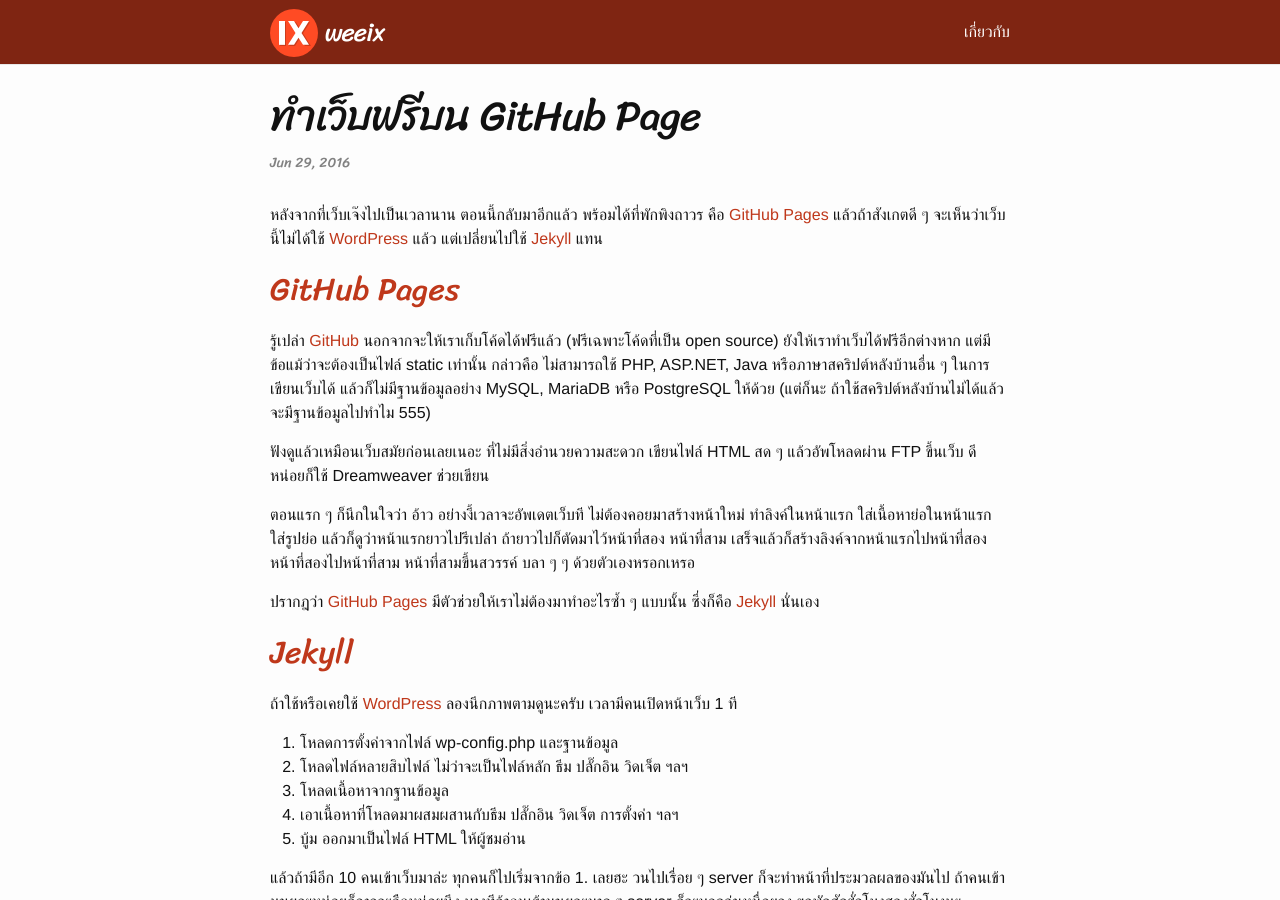
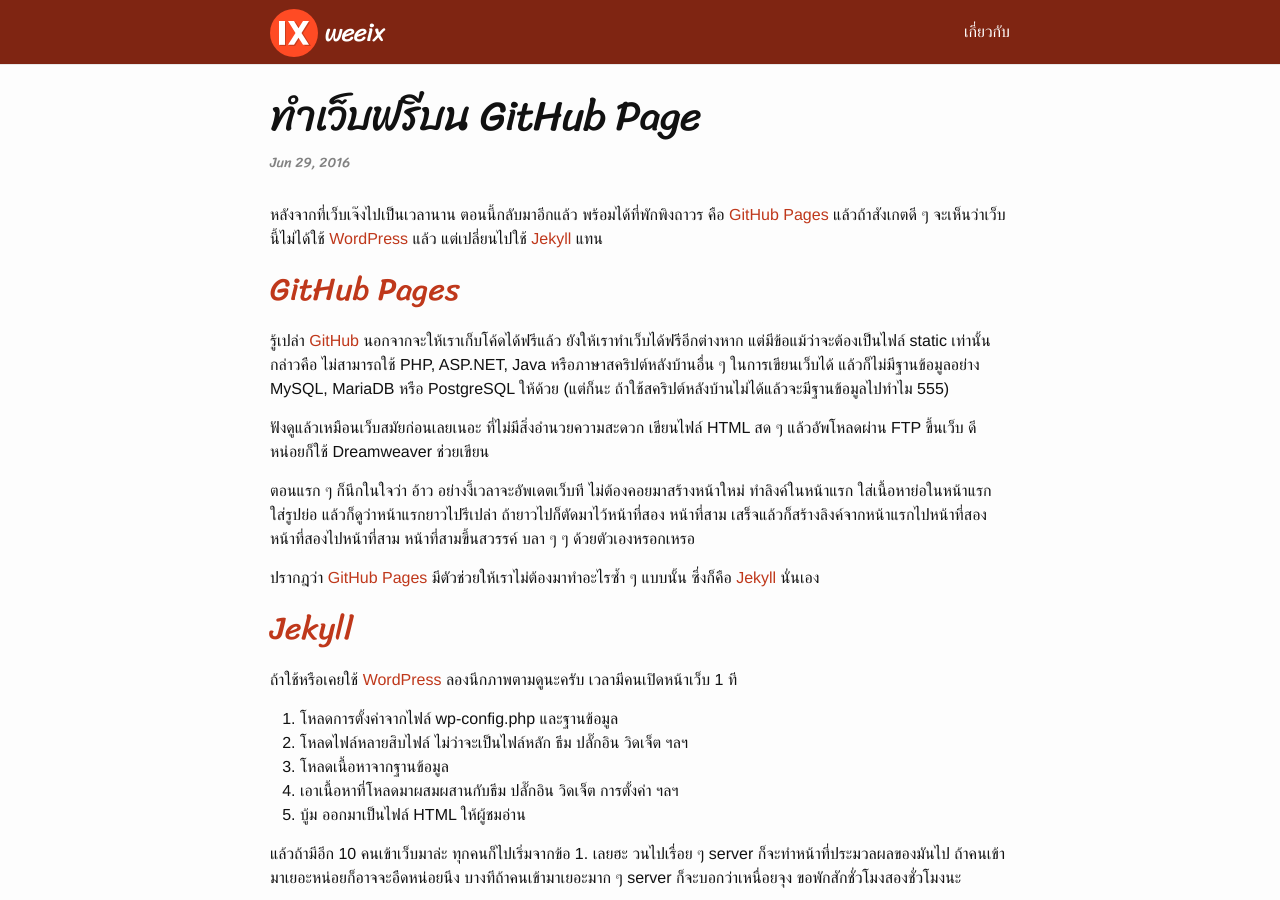
Before and after one commit to weeix/weeix.github.io, a Jekyll site: the page built from _posts/2016-06-29-migrated-to-github.md, in a window 1280 px wide and 900 px high. Built offline with Jekyll 4.4.1, drawn with Linux system fonts in a browser that asks for light colours.

Commit message:
Content correction

```diff
--- a/_posts/2016-06-29-migrated-to-github.md
+++ b/_posts/2016-06-29-migrated-to-github.md
@@ -13,7 +13,7 @@
 
 ## [GitHub Pages]
 
-รู้เปล่า [GitHub] นอกจากจะให้เราเก็บโค้ดได้ฟรีแล้ว (ฟรีเฉพาะโค้ดที่เป็น open source) ยังให้เราทำเว็บได้ฟรีอีกต่างหาก
+รู้เปล่า [GitHub] นอกจากจะให้เราเก็บโค้ดได้ฟรีแล้ว ยังให้เราทำเว็บได้ฟรีอีกต่างหาก
 แต่มีข้อแม้ว่าจะต้องเป็นไฟล์ static เท่านั้น กล่าวคือ ไม่สามารถใช้ PHP, ASP.NET, Java หรือภาษาสคริปต์หลังบ้านอื่น ๆ ในการเขียนเว็บได้
 แล้วก็ไม่มีฐานข้อมูลอย่าง MySQL, MariaDB หรือ PostgreSQL ให้ด้วย (แต่ก็นะ ถ้าใช้สคริปต์หลังบ้านไม่ได้แล้วจะมีฐานข้อมูลไปทำไม 555)
 
```
